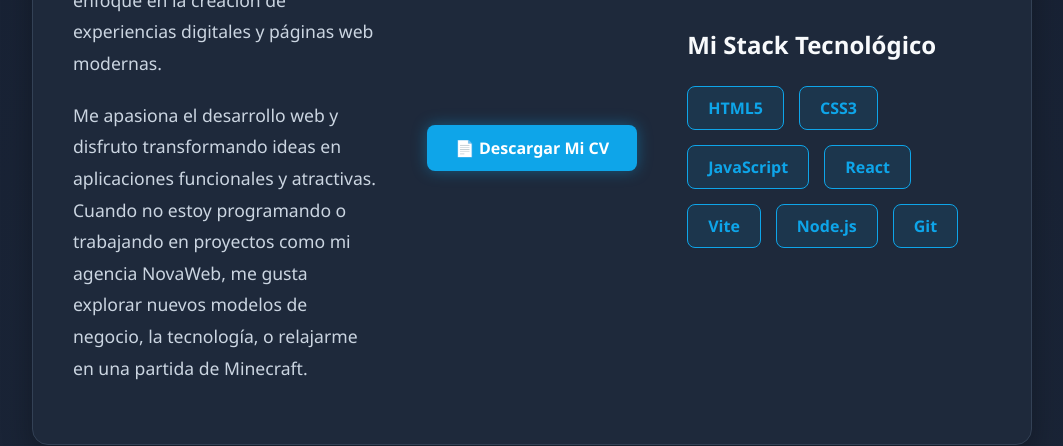
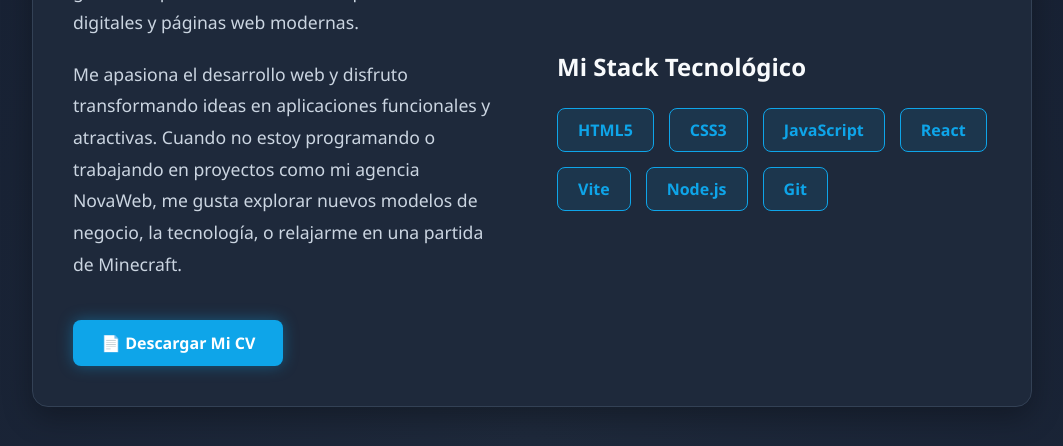
Before and after one commit to Pierre-code189/mi-portafolio-web, a React (Vite) app: page / in a window 1280 px wide. Shown: the part 1200-1646 px from the top of the page, without its empty margins (108-1171 px from the left). Built offline with nearby package versions, Linux system fonts and the light colour scheme; no server answers; the database is empty.

Commit message:
Agregando CV

```diff
--- a/src/SobreMi.jsx
+++ b/src/SobreMi.jsx
@@ -13,16 +13,18 @@ function SobreMi({ idioma }) { /* <-- Recibimos el idioma */
         <div className="texto-sobremi">
           <p>{t.parrafo1}</p>
           <p>{t.parrafo2}</p>
+
+          {/* 👇 AHORA SÍ: El botón está ADENTRO de la caja de texto 👇 */}
+          <a
+            href="/CV_Romer_Valle.pdf"
+            download="CV_Romer_Valle.pdf"
+            className="btn-primario"
+            style={{ marginTop: '20px', display: 'inline-block' }}
+          >
+            📄 Descargar Mi CV
+          </a>
         </div>
-{/* Asegúrate de que el href coincida exactamente con el nombre de tu PDF */}
-<a
-  href="/CV_Adrian_Ruiz.pdf"
-  download="CV_Adrian_Ruiz.pdf"
-  className="btn-primario"
-  style={{ marginTop: '20px', display: 'inline-block' }}
->
-  📄 Descargar Mi CV
-</a>
+
         <div className="habilidades-sobremi">
           <h3>{t.tituloStack}</h3>
           <div className="grid-habilidades">
```
